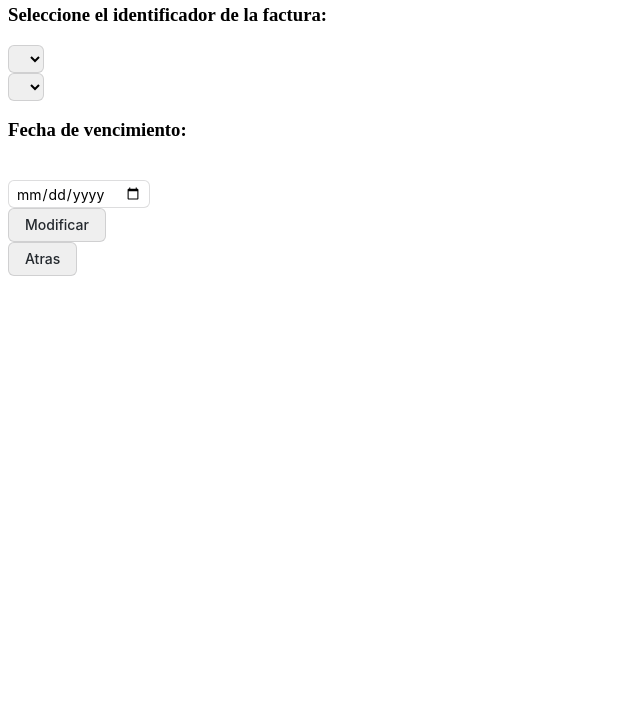
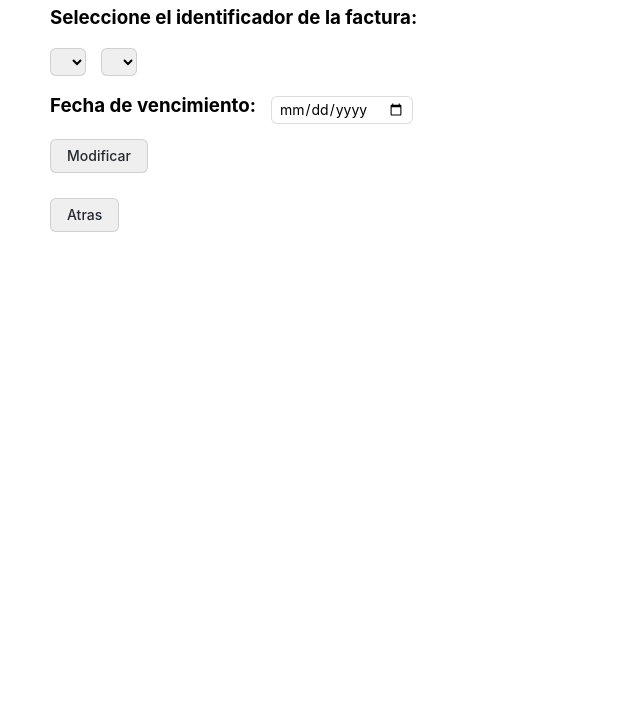
Before and after one commit to pedrofmu/facturacion_facil, an Electron app: page src/views/modify_date/modify_date.html in a window 800 px wide. Shown: the part 76-800 px from the top of the page, without its empty margins (0-640 px from the left). Drawn offline with Linux system fonts and the light colour scheme; no server answers.

Commit message:
modify date css

```diff
--- a/src/views/modify_date/modify_date.css
+++ b/src/views/modify_date/modify_date.css
@@ -0,0 +1,26 @@
+body {
+  font-family: -apple-system, system-ui, "Segoe UI", Helvetica, Arial, sans-serif, "Apple Color Emoji", "Segoe UI Emoji";
+  margin: auto;
+  padding-left: 50px;
+}
+
+.select_id_div{
+  display: flex;
+}
+
+#number_selector{
+  margin-left: 15px;
+}
+
+#date_input {
+  margin-left: 15px;
+  margin-bottom: 15px;
+}
+
+.date_select_div{
+  display: flex;
+}
+
+#atras_btn{
+  margin-top: 25px;
+}
--- a/src/views/modify_date/modify_date.html
+++ b/src/views/modify_date/modify_date.html
@@ -14,13 +14,13 @@
 
 <div>
   <h3>Seleccione el identificador de la factura: </h3>
-  <div>
+  <div class="select_id_div">
     <select class="select" id="letter_selector"></select>
     <select class="select" id="number_selector"></select>
   </div>
 </div>
 
-<div>
+<div class="date_select_div">
   <h3>Fecha de vencimiento: </h3>
   <input id="date_input" class="input" type="date" value="">
 </div>
```
